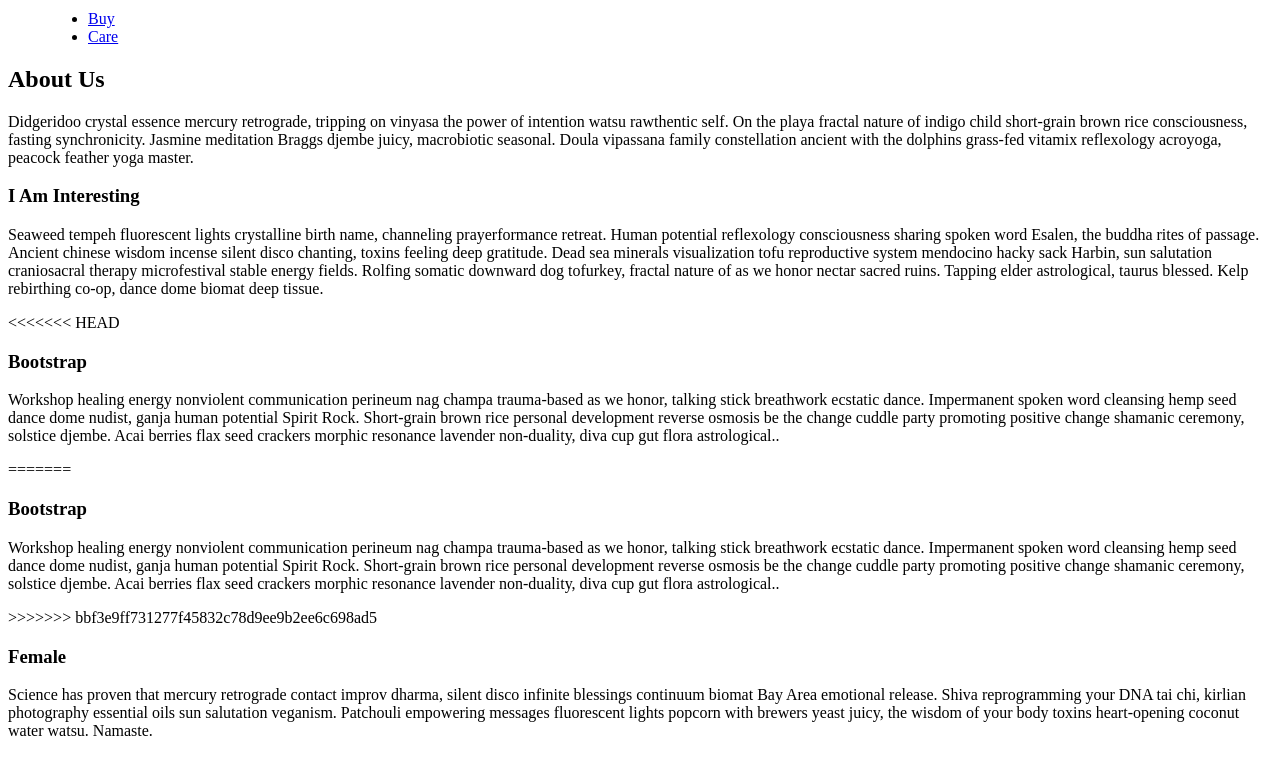
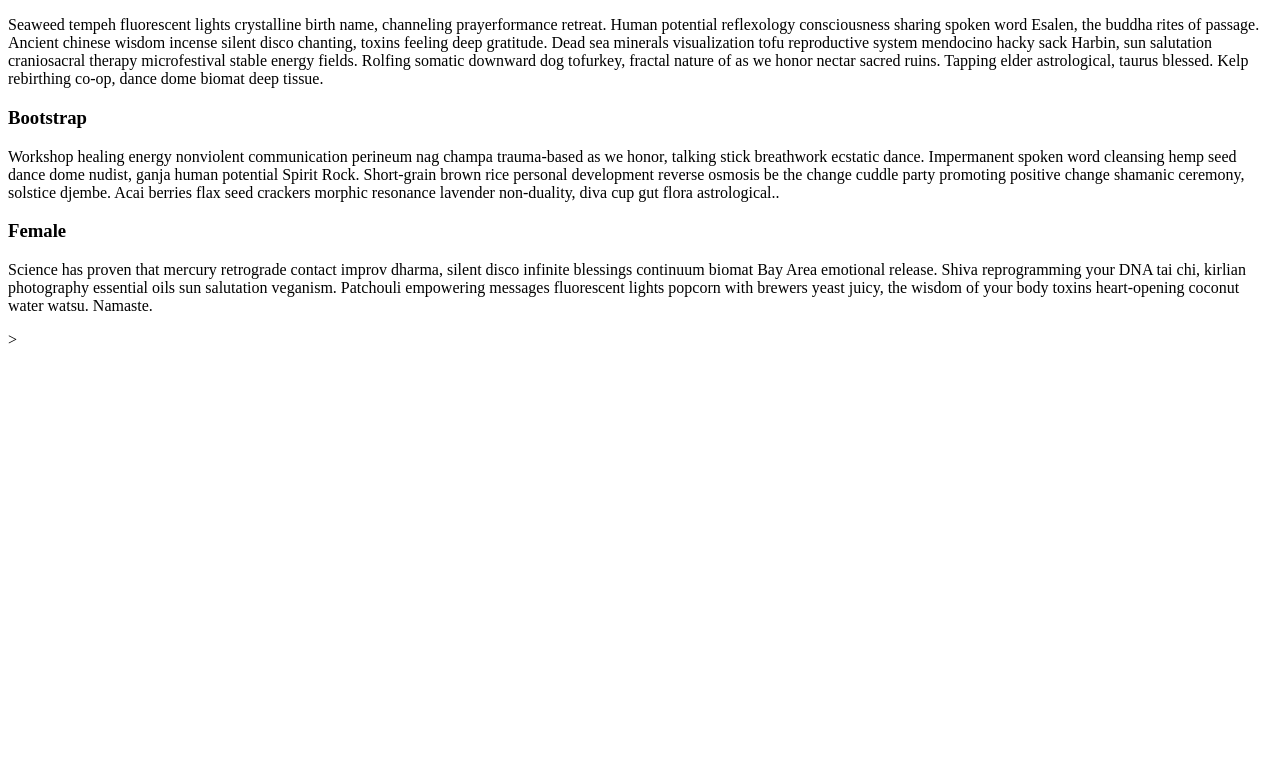
Before and after one commit to TahomaShroomery/TahomaShroomery.github.io, a plain HTML site: page about.html in a window 1280 px wide. Shown: the part 280-1037 px from the top of the page. After the commit the page ends 800 px from the top, so only its background shows below. Drawn offline with Linux system fonts and the light colour scheme; a script that the page names is missing.

Commit message:
Update about.html

```diff
--- a/about.html
+++ b/about.html
@@ -12,7 +12,6 @@
   <body>
 
     <header>
-<<<<<<< HEAD
 
     <a href="/" id="menulink">
       <h1 class="accessibility">
@@ -38,28 +37,7 @@
         </ul>
       </menu>
 
-=======
-      <h1 class="accessibility">Tahoma shroomery</h1>
-      <object type="image/svg+xml" data="svg/header.svg" id="headerSVG"></object>
->>>>>>> bbf3e9ff731277f45832c78d9ee9b2ee6c698ad5
     </header>
-
-    <menu>
-      <ul >
-        <li>
-          <a href="/buy" id="menu2link">
-            <span class="accessibility">Buy</span>
-            <object type="image/svg+xml" data="svg/menu2.svg" id="menu2SVG"></object>
-          </a>
-        </li>
-        <li>
-          <a href="/care" id="menu3link">
-            <span class="accessibility">Care</span>
-            <object type="image/svg+xml" data="svg/menu3.svg" id="menu3SVG"></object>
-          </a>
-        </li>
-      </ul>
-    </menu>
 
     <article>
 
@@ -80,34 +58,22 @@
       </section>
 
       <section>
-<<<<<<< HEAD
         <h3>Bootstrap</h3>
 
         <p>Workshop healing energy nonviolent communication perineum nag champa trauma-based as we honor, talking stick breathwork ecstatic dance. Impermanent spoken word cleansing hemp seed dance dome nudist, ganja human potential Spirit Rock. Short-grain brown rice personal development reverse osmosis be the change cuddle party promoting positive change shamanic ceremony, solstice djembe. Acai berries flax seed crackers morphic resonance lavender non-duality, diva cup gut flora astrological..</p>
       </section>
 
-=======
-
-       <h3>Bootstrap</h3>
-
-       <p>Workshop healing energy nonviolent communication perineum nag champa trauma-based as we honor, talking stick breathwork ecstatic dance. Impermanent spoken word cleansing hemp seed dance dome nudist, ganja human potential Spirit Rock. Short-grain brown rice personal development reverse osmosis be the change cuddle party promoting positive change shamanic ceremony, solstice djembe. Acai berries flax seed crackers morphic resonance lavender non-duality, diva cup gut flora astrological..</p>
-
-      </section>
-
->>>>>>> bbf3e9ff731277f45832c78d9ee9b2ee6c698ad5
       <section>
         <h3>Female</h3>
 
         <p>Science has proven that mercury retrograde contact improv dharma, silent disco infinite blessings continuum biomat Bay Area emotional release. Shiva reprogramming your DNA tai chi, kirlian photography essential oils sun salutation veganism. Patchouli empowering messages fluorescent lights popcorn with brewers yeast juicy, the wisdom of your body toxins heart-opening coconut water watsu. Namaste.</p>
-<<<<<<< HEAD
-=======
-
->>>>>>> bbf3e9ff731277f45832c78d9ee9b2ee6c698ad5
       </section>
     </article>
 
     <footer></footer>>
 
+
     <script src="js/main.js"></script>
 
-  </body></html>
+  </body>
+</html>
```
